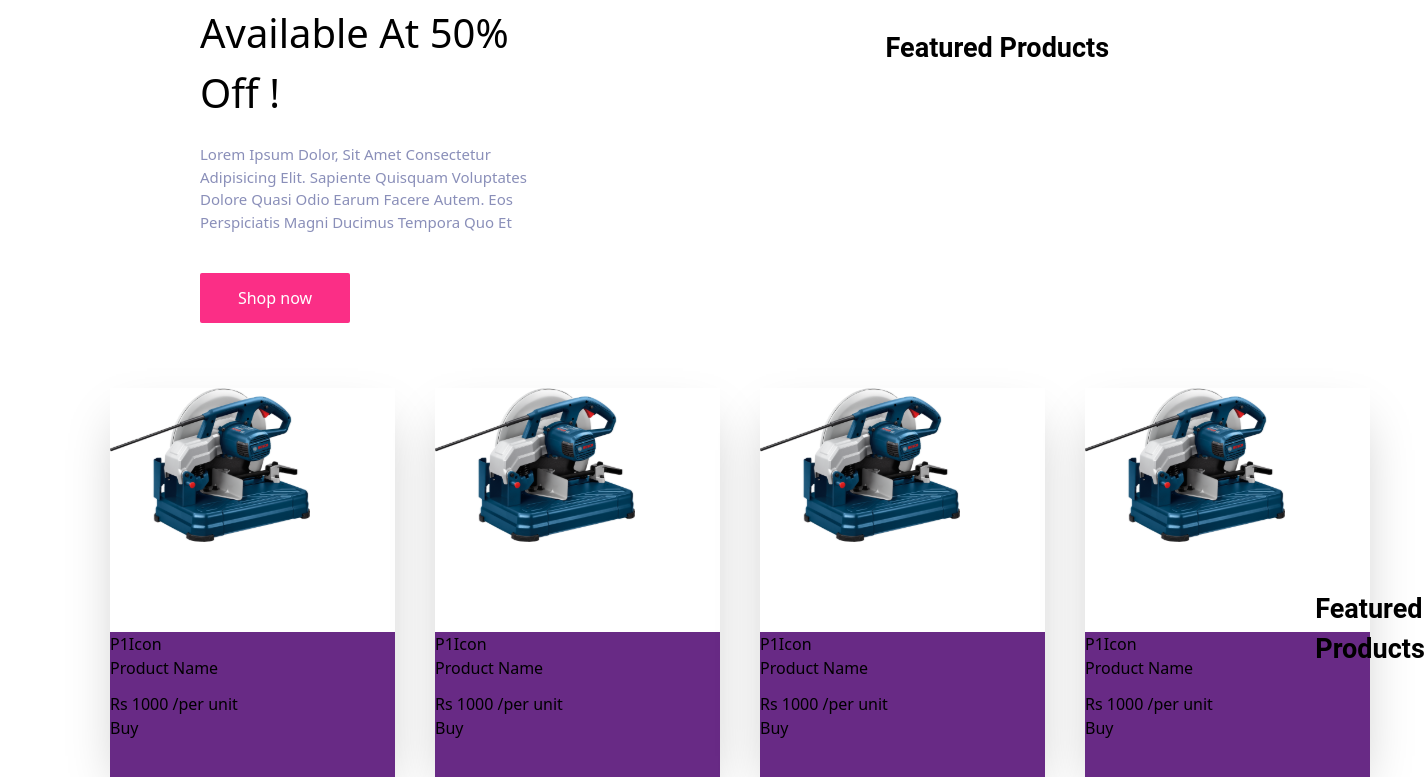
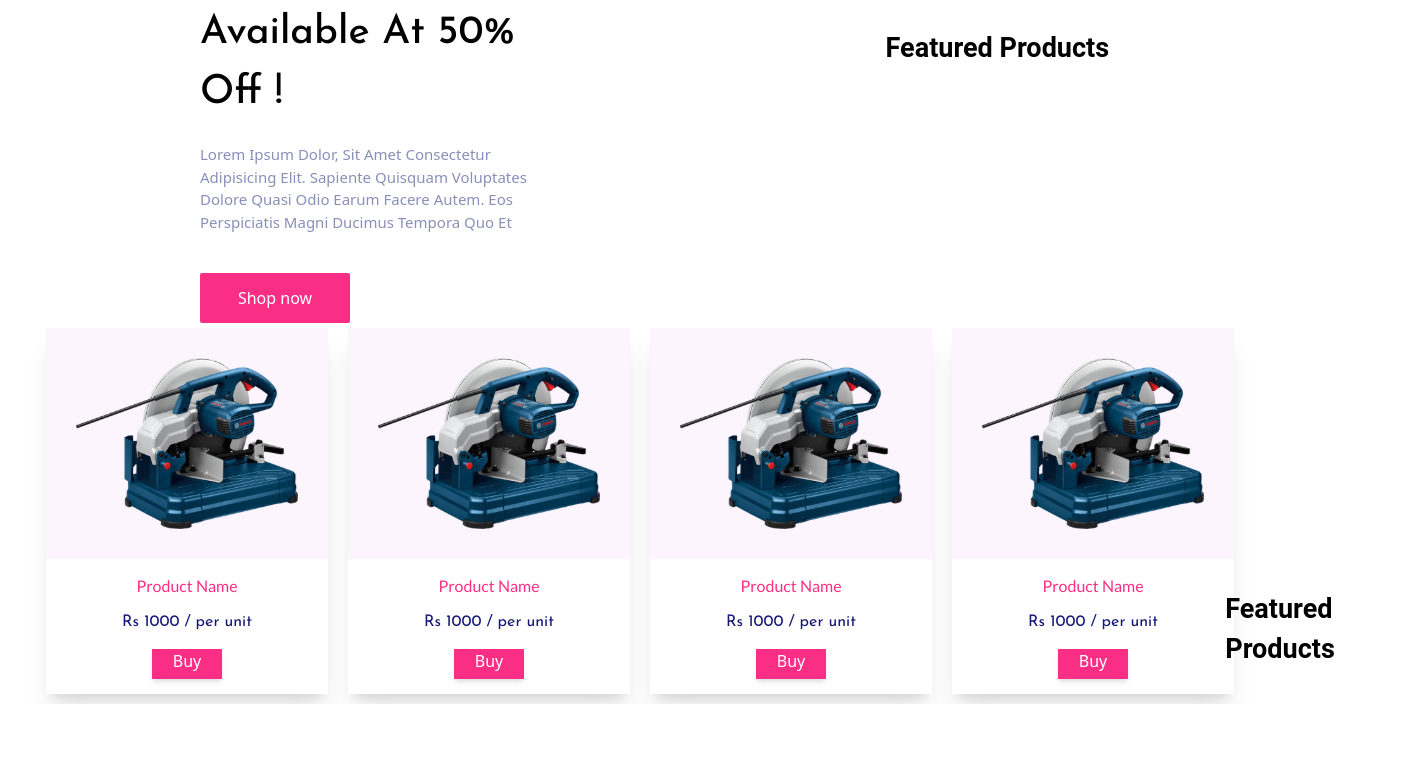
Before and after one commit to AthulBiju11/JERIN-MINI-PROJ, a React (Create React App) app in the folder frontend/: page / in a window 1280 px wide. Shown: the part 682-1459 px from the top of the page, 1425 px wide, since content can reach past the window. After the commit the page ends 1386 px from the top, so only its background shows below. Built offline with nearby package versions, Linux system fonts and the light colour scheme.

Commit message:
featured completed

```diff
--- a/frontend/public/index.html
+++ b/frontend/public/index.html
@@ -1,6 +1,13 @@
 <!DOCTYPE html>
 <html lang="en">
   <head>
+    <link rel="preconnect" href="https://fonts.googleapis.com" />
+    <link rel="preconnect" href="https://fonts.gstatic.com" crossorigin />
+    <link
+      href="https://fonts.googleapis.com/css2?family=Josefin+Sans:ital,wght@0,100;0,200;0,300;0,400;0,500;0,600;0,700;1,100;1,200;1,300&family=Lato:ital,wght@0,100;0,300;0,400;1,100;1,300&display=swap"
+      rel="stylesheet"
+    />
+
     <meta charset="utf-8" />
     <link rel="icon" href="%PUBLIC_URL%/favicon.ico" />
     <meta name="viewport" content="width=device-width, initial-scale=1" />
--- a/frontend/src/App.css
+++ b/frontend/src/App.css
@@ -5,6 +5,8 @@
 /* fonts */
 @import url('https://fonts.googleapis.com/css2?family=Roboto:ital,wght@0,100;0,300;0,400;0,500;0,700;0,900;1,100;1,300;1,400;1,500;1,700;1,900&display=swap');
 @import url('https://fonts.googleapis.com/css2?family=Poppins:ital,wght@0,100;0,200;0,300;0,400;0,500;0,600;0,700;0,800;0,900;1,100;1,200;1,300;1,400;1,500;1,600;1,700;1,800;1,900&display=swap');
+
+
 
 *{
   scroll-behavior: smooth;
@@ -14,6 +16,8 @@ body {
     Oxygen, Ubuntu, Cantarell, "Open Sans", "Helvetica Neue", sans-serif;
     background: #ffffff;
     scroll-behavior: smooth;
+
+
 }
 input,select{
   outline: none;
--- /dev/null
+++ b/frontend/src/components/Card/card.jsx
@@ -0,0 +1,31 @@
+import React from "react";
+import eq1 from "../../assets/eq-1.svg";
+import { Link } from "react-router-dom";
+
+const Card = () => {
+  return (
+    <div className="group w-[282px] flex-column sm:shadow-xl bg-[#FCF5FE] m-[10px] ">
+      <div className="image bg-[#FCF5FE] p-[30px]">
+        <img src={eq1} alt="" className="w-[250px] group-hover:scale-[1.1] transition-all"></img>
+      </div>
+
+      <div className="h-[135px] bg-[#fff] group-hover:bg-[#682A85] p-[15px] ">
+        <div className="" >
+          <h5 className="TITLE text-center text-[#FB2E86] group-hover:text-[#fff] backdrop:font-[600] font-Lato">Product Name</h5>
+          <div className="cardbottom flex-column mt-3 text-center font-JosefinSans text-[#151875] group-hover:text-[#fff]">
+            <h5>
+              Rs 1000 <span> / per unit</span>
+            </h5>
+          </div>
+          <Link to="/" className="flex justify-center">
+            <div className="bg-[#FB2E86] w-[70px] h-[30px] text-center mt-[15px] text-[white] sm:shadow-md">
+                Buy
+            </div>
+          </Link>
+        </div>
+      </div>
+    </div>
+  );
+};
+
+export default Card;
--- a/frontend/src/components/Route/FeaturedProducts/FeaturedProducts.jsx
+++ b/frontend/src/components/Route/FeaturedProducts/FeaturedProducts.jsx
@@ -1,8 +1,6 @@
 import React from 'react'
 import Styles from '../../../styles/style';
-import eq1 from "../../../assets/eq-1.svg";
-import { Link } from "react-router-dom";
-import { Card, CardBody } from 'reactstrap';
+import Card from '../../Card/card';
 
 const FeaturedProducts = () => {
   return (
@@ -19,180 +17,11 @@ const FeaturedProducts = () => {
 
 
         {/* product card */}
-<div className='flex float-left mt-[70px] ml-[70px]'>
-
-    <div className='flex ml-10 w-[285px] h-[380px] bg-[#fff] sm:shadow-2xl'>
-
-    <Card>
-        <div className='img w-[200px] '>
-           <img src = {eq1} alt='img' />
-        </div>
-
-        <CardBody>
-          <div className='mt-[90px] w-[285px] h-[145px] bg-[#682A85]'>
-          <div className='cardtop d-flex align-items-center justify-content-between'>
-
-            <span className='productName d-flex align-items-center gap-1'>
-              P1
-            </span>
-
-            <span className='tourrating d-flex align-items-center gap-1'>
-                Icon
-            </span>
-            </div>
-
-            <h5 className='tourtitle'>
-              Product Name
-            </h5>
-            <div className='cardbottom d-flex align-items-center justify-content-between mt-3'>
-              <h5>Rs 1000 <span> /per unit</span></h5>
-              <button >
-                <Link to="/">
-                    Buy
-                </Link>
-              </button>
-            </div>
-            </div>
-      </CardBody>
-      </Card>
-
-
-
-
-
-
-
-    </div>
-
-    <div className='flex ml-10 w-[285px] h-[380px] bg-[#fff] sm:shadow-2xl'>
-
-    <Card>
-        <div className='img w-[200px] '>
-           <img src = {eq1} alt='img' />
-        </div>
-
-        <CardBody>
-          <div className='mt-[90px] w-[285px] h-[145px] bg-[#682A85]'>
-          <div className='cardtop d-flex align-items-center justify-content-between'>
-
-            <span className='productName d-flex align-items-center gap-1'>
-              P1
-            </span>
-
-            <span className='tourrating d-flex align-items-center gap-1'>
-                Icon
-            </span>
-            </div>
-
-            <h5 className='tourtitle'>
-              Product Name
-            </h5>
-            <div className='cardbottom d-flex align-items-center justify-content-between mt-3'>
-              <h5>Rs 1000 <span> /per unit</span></h5>
-              <button >
-                <Link to="/">
-                    Buy
-                </Link>
-              </button>
-            </div>
-            </div>
-      </CardBody>
-      </Card>
-
-
-
-
-
-
-
-    </div>
-
-    <div className='flex ml-10 w-[285px] h-[380px] bg-[#fff] sm:shadow-2xl'>
-
-    <Card>
-        <div className='img w-[200px] '>
-           <img src = {eq1} alt='img' />
-        </div>
-
-        <CardBody>
-          <div className='mt-[90px] w-[285px] h-[145px] bg-[#682A85]'>
-          <div className='cardtop d-flex align-items-center justify-content-between'>
-
-            <span className='productName d-flex align-items-center gap-1'>
-              P1
-            </span>
-
-            <span className='tourrating d-flex align-items-center gap-1'>
-                Icon
-            </span>
-            </div>
-
-            <h5 className='tourtitle'>
-              Product Name
-            </h5>
-            <div className='cardbottom d-flex align-items-center justify-content-between mt-3'>
-              <h5>Rs 1000 <span> /per unit</span></h5>
-              <button >
-                <Link to="/">
-                    Buy
-                </Link>
-              </button>
-            </div>
-            </div>
-      </CardBody>
-      </Card>
-
-
-
-
-
-
-
-    </div>
-
-    <div className='flex ml-10 w-[285px] h-[380px] bg-[#fff] sm:shadow-2xl'>
-
-    <Card>
-        <div className='img w-[200px] '>
-           <img src = {eq1} alt='img' />
-        </div>
-
-        <CardBody>
-          <div className='mt-[90px] w-[285px] h-[145px] bg-[#682A85]'>
-          <div className='cardtop d-flex align-items-center justify-content-between'>
-
-            <span className='productName d-flex align-items-center gap-1'>
-              P1
-            </span>
-
-            <span className='tourrating d-flex align-items-center gap-1'>
-                Icon
-            </span>
-            </div>
-
-            <h5 className='tourtitle'>
-              Product Name
-            </h5>
-            <div className='cardbottom d-flex align-items-center justify-content-between mt-3'>
-              <h5>Rs 1000 <span> /per unit</span></h5>
-              <button >
-                <Link to="/">
-                    Buy
-                </Link>
-              </button>
-            </div>
-            </div>
-      </CardBody>
-      </Card>
-
-
-
-
-
-
-
-    </div>
-
+<div className='flex float-left w-[100%] justify-center'>
+<Card/>
+<Card/>
+<Card/>
+<Card/>
 
 </div>
 {/* product card */}
--- a/frontend/src/components/Route/Hero/Hero.jsx
+++ b/frontend/src/components/Route/Hero/Hero.jsx
@@ -26,7 +26,7 @@ const Hero = () => {
         {/* Text conetent 2 */}
         </div>
         <div className={`${Styles.section} flex float-left w-[90%] 800px:w-[60%]`}>
-        <h1 className={`mx-[200px] mt-[20px] text-[35px] 800px:text-[40px] text-[#000] font-[500] capitalize`}>
+        <h1 className={`mx-[200px] mt-[20px] text-[35px] 800px:text-[40px] text-[#000] font-[500] font-JosefinSans capitalize`}>
           New Equipments Available at 50% off !
         </h1>
         </div>
--- a/frontend/tailwind.config.js
+++ b/frontend/tailwind.config.js
@@ -6,6 +6,8 @@ module.exports = {
     fontFamily: {
       Roboto: ["Roboto", "sans-serif"],
       Poppins: ['Poppins', "sans-serif"],
+      Lato: ['Lato',"sans-serif"],
+      JosefinSans: ['"Josefin Sans"',"sans-serif"]
     },
     extend: {
       screens: {
```
